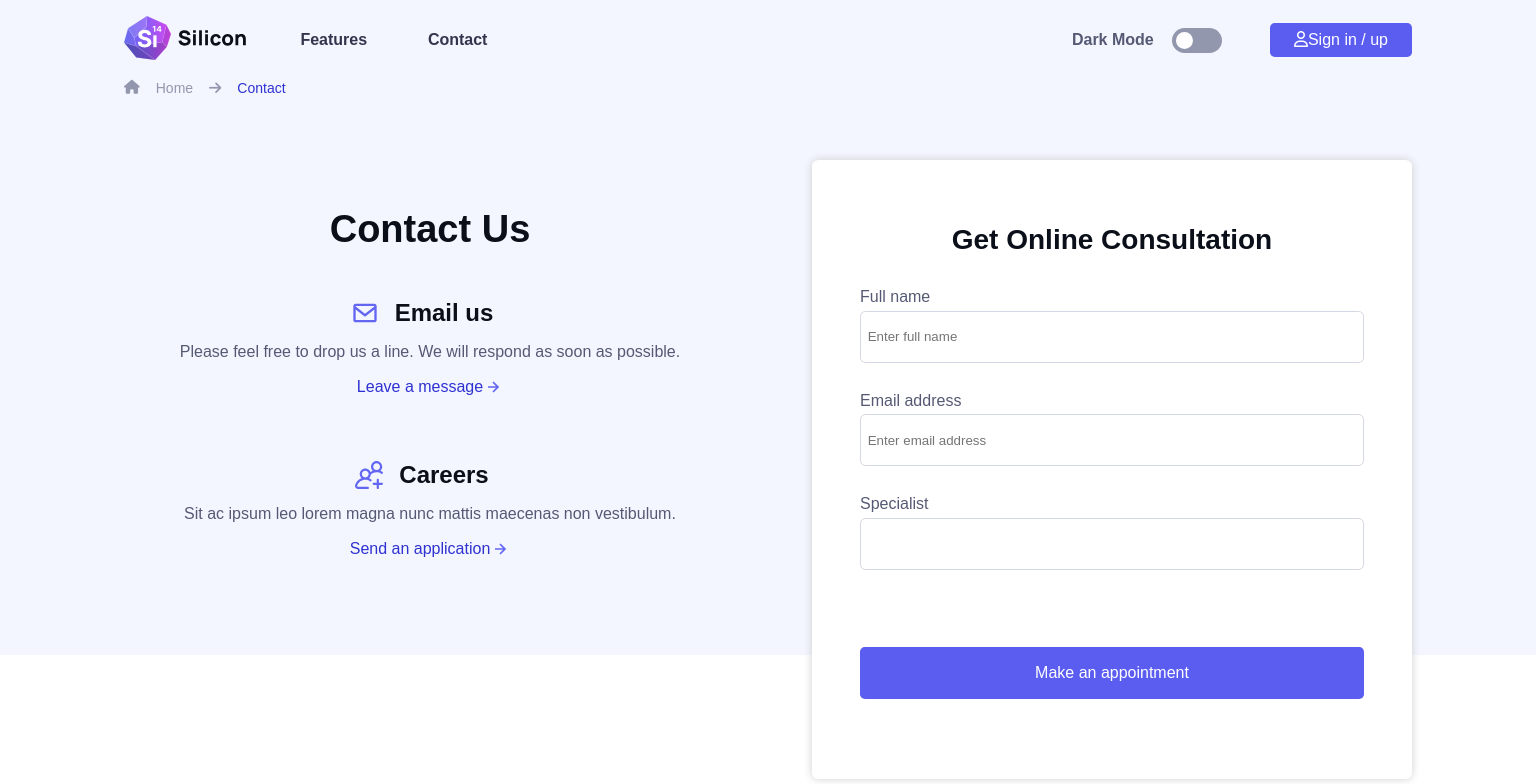
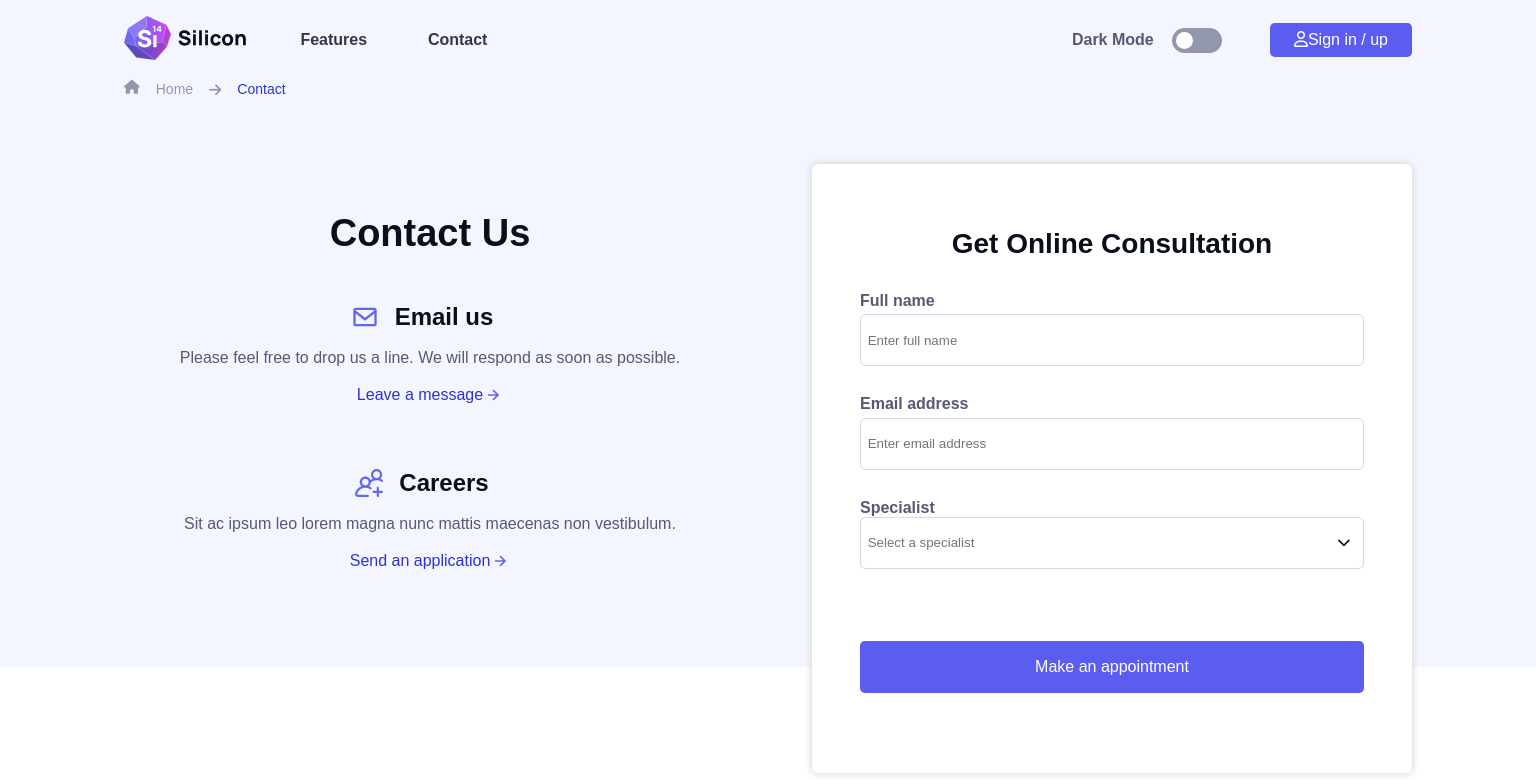
Before and after one commit to asjo-89/Silicon-React, a React (Vite) app: page /contact in a window 1536 px wide. Shown: the top 784 px of the page. Built offline with nearby package versions, Linux system fonts and the light colour scheme.

Commit message:
bygt dropdown för consultation från grunden

```diff
--- a/src/components/ContactForm.jsx
+++ b/src/components/ContactForm.jsx
@@ -6,6 +6,7 @@ const ContactForm = () => {
     const [formData, setFormData] = useState({ fullName: '', email: '', specialist: '' });
     const [errors, setErrors] = useState({});
     const [isSubmitted, setIsSubmitted] = useState(false);
+    const [dropDown, setDropDown] = useState(false);
 
     const handleChange = (e) => {
         const { name, value } = e.target;
@@ -17,6 +18,22 @@ const ContactForm = () => {
         else {
             setErrors(prevErrors => ({...prevErrors, [name]: ''}))
         }
+    }
+
+    const handleDropDown = (e) => {
+        e.preventDefault();
+
+        if(dropDown) {
+            setDropDown(false);
+        }
+        else {
+            setDropDown(true);
+        }
+    }
+
+    const handleSelectSpecialist = (specialist) => {
+        setFormData({...formData, specialist});
+        setDropDown(false);
     }
 
     const handleSubmit = async (e) => {
@@ -53,7 +70,6 @@ const ContactForm = () => {
                 const error = await res.json();
                 console.log(error.errors)
                 setErrors(error.errors)
-                // console.log(error)
             }
         }
         catch(error) {
@@ -147,15 +163,35 @@ const ContactForm = () => {
 
             </div>
             <div className="input-group">
-                <label htmlFor="">Specialist</label>
+                <div className="dropdown-group">
+                    <label htmlFor="">Specialist</label>
+                    <div className="input-wrapper">
+                        <div className="input-container">
+                            <input value={formData.specialist} onChange={handleChange} name="specialist" className={`form-input ${errors.specialist ? 'validate-error' : ''}`} list="specialist" placeholder="Select a specialist" />
+                            <button onClick={handleDropDown} className="specialist-btn" htmlFor="specialist">
+                                <i className="fa-solid fa-chevron-down"></i>
+                            </button>
+                        </div>
+                        {dropDown && (
+                            <ul>
+                                {specialist.map((item) => (
+                                    <li key={item.id} value={item.title} onClick={() => handleSelectSpecialist(item.title)}>{item.title}</li>
+                                ))}
+                            </ul>
+                        )}
+                        <span className="msg-error">{errors.specialist && errors.specialist || errors.Specialist && errors.Specialist}</span>
+                    </div>
+                </div>
+                {/* <label htmlFor="">Specialist</label>
                 <input value={formData.specialist} onChange={handleChange} name="specialist" className={`form-input ${errors.specialist ? 'validate-error' : ''}`} list="specialist" />
-                <span className="msg-error">{errors.specialist && errors.specialist || errors.Specialist && errors.Specialist}</span>
 
                 <datalist id="specialist">
+                    <option value="">Select a specialist</option>
                 {specialist.map((item) => (
-                    <option key={item.id}>{item.title}</option>
+                    <option key={item.id} value={item.title}>{item.title}</option>
                 ))}
                 </datalist>
+                <span className="msg-error">{errors.specialist && errors.specialist || errors.Specialist && errors.Specialist}</span> */}
             </div>
             <button className="btn btn-primary">Make an appointment</button>
         </form>
--- a/src/components/Testimonials.jsx
+++ b/src/components/Testimonials.jsx
@@ -7,10 +7,10 @@ const Testimonials = () => {
     <section id="clients">
         <div className="container">
             <h2>Clients are Loving Our App</h2>
-            <span className="btn btn-primary btn-quotation" id="quotation-1">
+            <span className="quotation" id="quotation-1">
                 <i className="fa-solid fa-quote-left" style={{color: "#ffffff"}}></i>
             </span>
-            <span className="btn btn-primary btn-quotation" id="quotation-2">
+            <span className="quotation" id="quotation-2">
                 <i className="fa-solid fa-quote-left" style={{color: "#ffffff"}}></i>
             </span>
             <div className="cards">
@@ -19,7 +19,7 @@ const Testimonials = () => {
                         <div className="star-filled"></div>
                         <div className="star-empty"></div>
                     </div>
-                    <span>Sit pretium aliquam tempor, orci dolor sed maecenas rutrum sagittis. Laoreet posuere rhoncus, egestas lacus, egestas justo aliquam vel. Nisi vitae lectus hac hendrerit. Montes justo turpis sit amet.</span>
+                    <span className='text'>Sit pretium aliquam tempor, orci dolor sed maecenas rutrum sagittis. Laoreet posuere rhoncus, egestas lacus, egestas justo aliquam vel. Nisi vitae lectus hac hendrerit. Montes justo turpis sit amet.</span>
                     <div className="profile">
                         <img loading="lazy" className="profile-img" src={Fannie} alt="Fannie's profile picture." />
                         <div className="data">
--- a/src/contact.css
+++ b/src/contact.css
@@ -155,6 +155,9 @@ h3 {
         gap: 1.5rem;
         padding-bottom: 2rem;
     }
+    label {
+        font-weight: 600;
+    }
     .input-group {
         display: flex;
         flex-direction: column;
@@ -173,13 +176,56 @@ h3 {
     .form-container .btn {
         height: 52px;
     }
+    .input-wrapper {
+        position: relative;
+    }
+    .input-container {
+        display: flex;
+        width: 100%;
+        position: relative;
+        align-items: center;
+    }
+    .specialist {
+        flex: 1;
+    }
+    ul {
+        border: 1px solid var(--color-grey300);
+        border-radius: .5rem;
+        padding: .5em;
+        position: absolute;
+        z-index: 5;
+        right: 0;
+        max-height: 150px;
+        overflow-y: auto;
+        scroll-behavior: smooth;
+        background-color: var(--color-form-bg-white);
+    }
+    li {
+        list-style: none;
+        padding: .5em;
+        cursor: pointer;
+        border-radius: .5em;
+
+        &:hover {
+            background-color: var(--color-grey300);
+        }
+    }
+    .specialist-btn {
+        position: absolute;
+        border: none;
+        right: 0;
+        background-color: transparent;
+        padding: 1em;
+        cursor: pointer;
+        color: var(--color-grey900);
+    }
     .validate-error {
         border: 2px solid firebrick;
       }
-      .msg-error {
-        color: firebrick;
-        font-size: 13px;
-      }
+    .msg-error {
+    color: firebrick;
+    font-size: 13px;
+    }
     .box {
         display: flex;
         flex-direction: column;
--- a/src/index.css
+++ b/src/index.css
@@ -66,31 +66,6 @@
   background-color: var(--color-bg-dark);
   transition: all 0.2s ease-in-out;
 
-  /* img {filter: brightness(90%);}
-  #logo-light {display: none;}
-  #logo-dark {
-    display: flex;
-
-    img {
-        width: 140px;
-        height: 44px;
-    }
-  }
-  #hero #appstore-dark {display: flex;}
-  #hero #appstore-light {display: none;}
-  #hero #gp-dark {display: flex;}
-  #hero #gp-light {display: none;}
-  #mob-menu-light {display: none;}
-  #mob-menu-dark {display: block;}
-  .btn-circle {background-color: var(--color-white);}
-  #clients .btn-quotation {box-shadow: none;}
-  #faq .list-item {box-shadow: none;}
-  #subscribe .form-input, #hero-contact .form-input {
-    background-color: var(--color-form-white);
-    color: var(--color-grey900);
-    border: 1px solid var(--color-grey300);
-    } */
-
 }
 
 
@@ -132,6 +107,9 @@ h3 {
   font-weight: 800;
   padding: 1rem;
   margin-top: 3rem;
+}
+p {
+  line-height: 1.4em;
 }
 
 
@@ -225,6 +203,7 @@ a:hover {
     background: rgb(99,102,241);
     background: linear-gradient(0deg, rgba(99,102,241,0.10127801120448177) 0%, rgba(218,70,239,0.04525560224089631) 42%, rgba(241,244,253,0.06766456582633051) 83%);
 }
+
 .container-nav {
   display: grid;
   align-items: center;
@@ -274,27 +253,14 @@ a:hover {
 
     & a {
         color: var(--color-grey800);
-        text-decoration: none;
         width: 100%;
         height: 100%;
         text-align: center;
         padding: .5rem;
         font-weight: 600;
-
-        p {
-
-            transition: all .3s;
-        }
-    }
-    & a:hover {
-        p {
-            transition: all .3s;
-            text-shadow: 0 0 10px var(--color-primary);
-        }
     }
   }
 }
-
 
 #hero {
   padding-bottom: 2rem;
@@ -393,6 +359,7 @@ a:hover {
           padding-left: 0;
           padding-top: 0;
           grid-area: h3;
+          text-align: left;
       }
       .icon {
           grid-area: card;
@@ -477,7 +444,7 @@ a:hover {
           align-items: space-between;
           justify-content: center;
           background-color: var(--color-white);
-          box-shadow: 1px 4px 4px var(--color-grey300);
+          box-shadow: 1px 4px 8px var(--color-grey300);
           border-radius: .5em;
       }
       .title {
@@ -503,10 +470,6 @@ a:hover {
           cursor: pointer;
           background-color: transparent;
       }
-      /* .question::after {
-          content: '';
-          transform: scale(1.8);
-      } */
       .content {
           max-height: 0;
           opacity: 0;
@@ -514,6 +477,7 @@ a:hover {
           padding-right: 1rem;
           overflow: hidden;
           transition: all .4s ease-out;
+          line-height: 1.4em;
       }
       .btn-circle {
         transition: all .3s;
@@ -528,20 +492,6 @@ a:hover {
         opacity: 1;
         transition: all .4s ease-in;
       }
-
-      /* input[type="radio"]:checked ~ .title .btn-circle {
-          transform: rotate(180deg);
-          background-color: var(--color-primary);
-          color: var(--color-arrow-white);
-      }
-      input[type="radio"]:checked + .question::after {
-          content: '';
-      }
-      input[type="radio"]:checked ~ .content {
-          max-height: 500px;
-          opacity: 1;
-          transition: all .5s ease-in;
-      } */
   }
 }
 
@@ -565,6 +515,7 @@ a:hover {
   h3 {
       padding: 0;
       margin: 0;
+      text-align: left;
   }
   .form {
       width: 100%;
@@ -580,13 +531,17 @@ a:hover {
           margin-top: 1rem;
       }
       .form-input {
-          border: 1px solid var(--color-grey400);
+          border: 1px solid var(--color-grey800);
           width: 100%;
           height: 52px;
           padding: .5em;
           border-radius: .4em;
           background-color: var(--color-form-bg-white);
           outline: none;
+          color: var(--color-grey900);
+      }
+      .form-input:focus {
+        box-shadow: inset 0 0 3px var(--color-grey800);
       }
       .form-input::placeholder {
         background-color: var(--color-form-bg-white);
@@ -879,15 +834,6 @@ footer .container {
       margin-top: 4rem;
       margin-bottom: 4rem;
 
-      .header h2 {
-          font-size: 40px;
-          text-align: left;
-          padding-left: 0;
-      }
-      p {
-          text-align: left;
-      }
-
       .images {
           display: grid;
           position: relative;
@@ -960,6 +906,7 @@ footer .container {
           grid-template-columns: repeat(6, 1fr);
           grid-template-rows: repeat(5, 1fr);
           position: relative;
+          margin-top: 2rem;
       }
       #contacts {
           position: absolute;
@@ -975,6 +922,7 @@ footer .container {
           grid-template-columns: repeat(5, 1fr);
           grid-template-rows: repeat(5, 1fr);
           position: relative;
+          margin-top: 2rem;
       }
       #money {
           position: absolute;
@@ -1009,6 +957,9 @@ footer .container {
               margin-left: 3rem;
           }
        }
+       span {
+        line-height: 1.4em;
+       }
        .left {
           grid-area: left;
        }
@@ -1017,7 +968,7 @@ footer .container {
        }
        .btn-primary {
           width: 160px;
-          margin-top: 4rem;
+          margin-top: 2rem;
 
           span {
               margin-right: .2em;
@@ -1044,10 +995,19 @@ footer .container {
       h2 {
           font-size: 2.5rem;
       }
-      .btn-quotation {
-          width: 2.5rem;
-          aspect-ratio: 1;
-          box-shadow: 2px 5px 10px var(--color-grey500);
+      .text {
+        line-height: 1.4em;
+      }
+      .quotation {display: flex;
+        align-items: center;
+        justify-content: center;
+        border: none;
+        border-radius: 0.3em;
+        width: 2.5rem;
+        aspect-ratio: 1;
+        box-shadow: 2px 5px 10px var(--color-grey300);
+        background-color: var(--color-primary);
+        color: var(--color-btn-primary);
       }
       #quotation-1 {
           position: absolute;
@@ -1072,7 +1032,7 @@ footer .container {
           max-height:300px;
           padding: 1.5rem;
           border-radius: .5rem;
-          box-shadow: 2px 5px 10px var(--color-grey400);
+          box-shadow: 2px 5px 15px var(--color-grey300);
       }
       .stars {
           display: flex;
```
Also changed, not shown: src/components/MobileMenu.jsx (+5 -5 lines).
